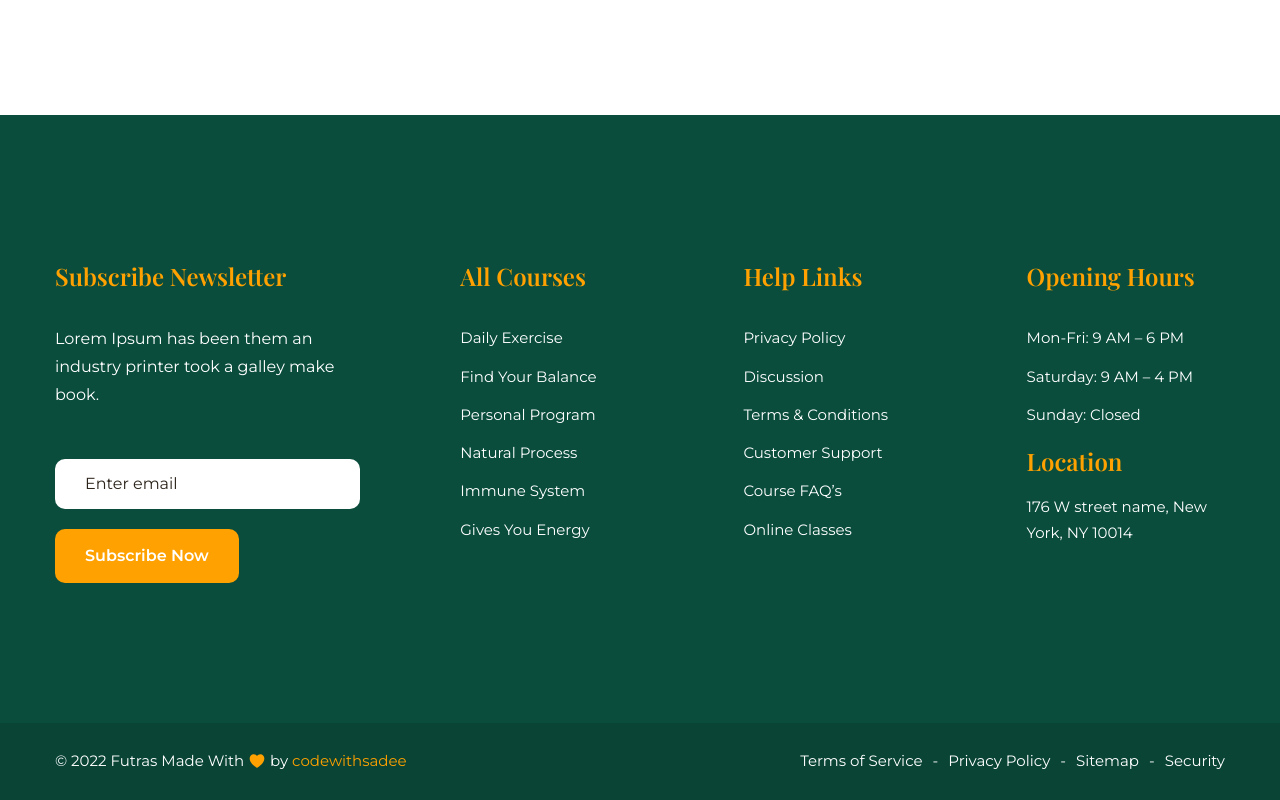
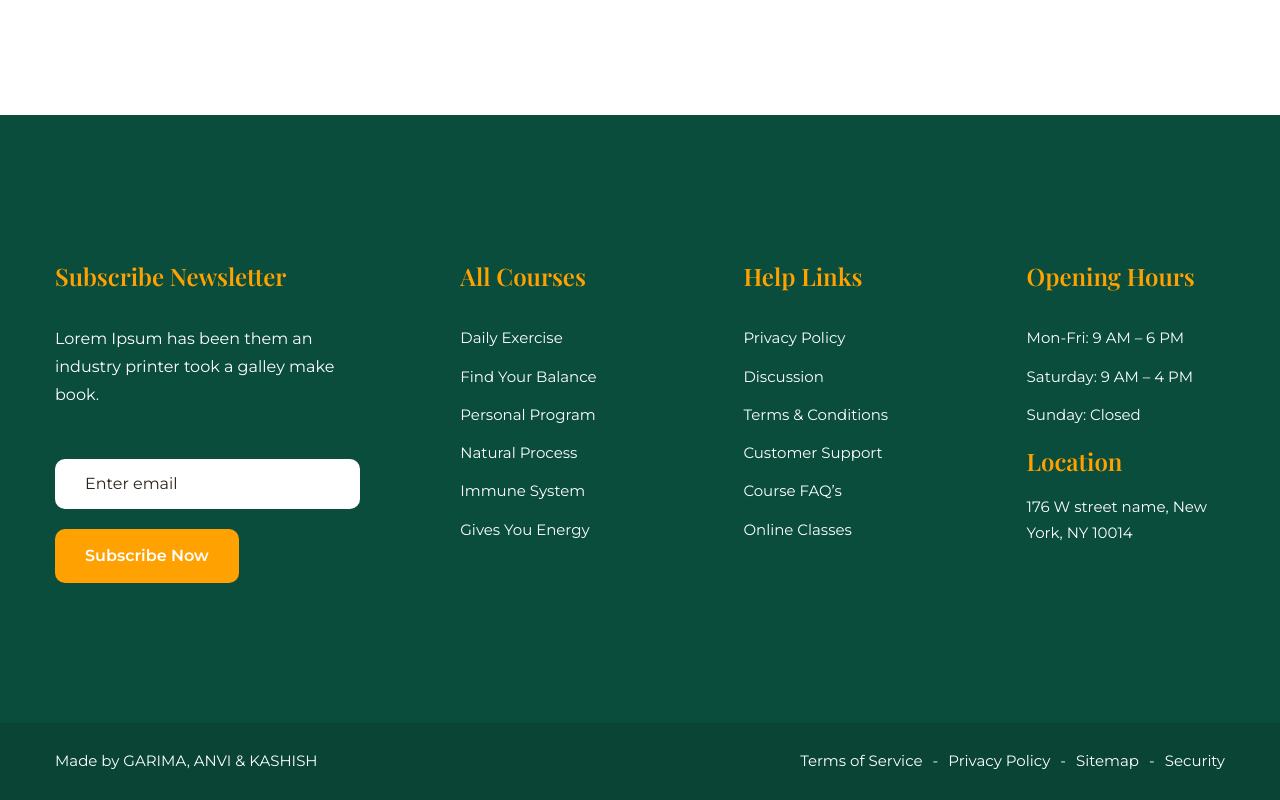
Before and after one commit to g-garima/HealthyFy, a plain HTML site: page index.html in a window 1280 px wide. Shown: the part 5760-6560 px from the top of the page. Drawn offline with nearby package versions, Linux system fonts and the light colour scheme.

Commit message:
Update index.html

```diff
--- a/index.html
+++ b/index.html
@@ -857,11 +857,7 @@
     <div class="footer-bottom">
       <div class="container">
 
-        <p class="copyright">
-          &copy; 2022 Futras Made With
-          <ion-icon name="heart" aria-hidden="true"></ion-icon> by
-          <a href="#" class="copyright-link">codewithsadee</a>
-        </p>
+        <p class="copyright"> Made by GARIMA, ANVI & KASHISH </p>
 
         <ul class="footer-bottom-list">
 
```
